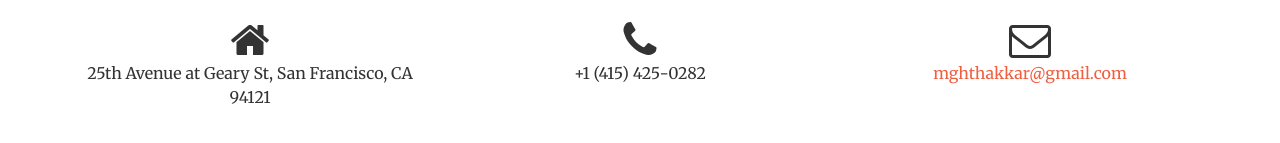
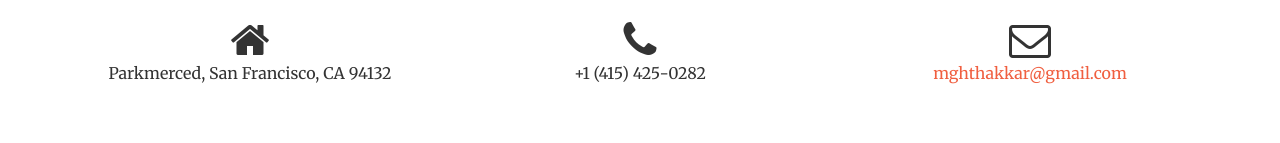
Before and after one commit to mghsuchak/mghsuchak.github.io, a plain HTML site: page index.html in a window 1280 px wide. Shown: the part 3272-3415 px from the top of the page. Drawn offline with nearby package versions, Linux system fonts and the light colour scheme; a script that the page names is missing.

Commit message:
Update address

```diff
--- a/index.html
+++ b/index.html
@@ -266,7 +266,7 @@
                 </div>
                 <div class="col-lg-4 text-center">
                     <i class="fa fa-home fa-3x wow bounceIn"></i>
-                    <p>25th Avenue at Geary St, San Francisco, CA 94121</p>
+                    <p>Parkmerced, San Francisco, CA 94132</p>
                 </div>
                 <div class="col-lg-4 text-center">
                     <i class="fa fa-phone fa-3x wow bounceIn"></i>
```
